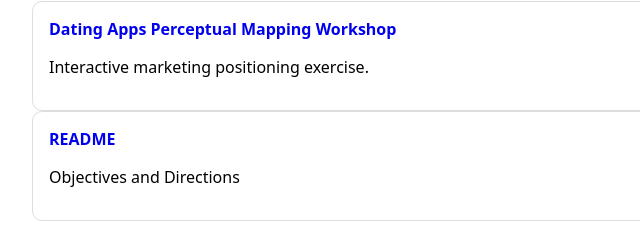
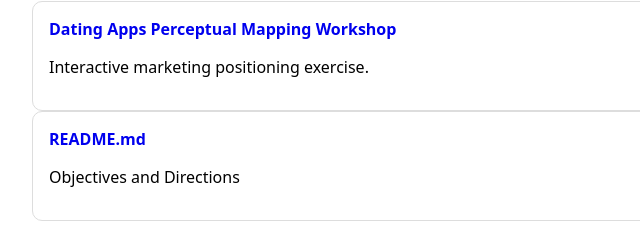
Before and after one commit to lilaub/RCODEOUTLOOK, a plain HTML site: page index.html in a window 1280 px wide. Shown: the part 95-335 px from the top of the page, 0-640 px from the left. Drawn offline with Linux system fonts and the light colour scheme.

Commit message:
Update index.html

```diff
--- a/index.html
+++ b/index.html
@@ -20,7 +20,7 @@
   </div>
   <div class="card">
     <a href="https://github.com/lilaub/RCODEOUTLOOK/blob/claude/marketing-positioning-exercise-R6e8M/exercises/dating-apps-positioning/README.md">
-      README
+      README.md
     </a>
     <p>Objectives and Directions</p>
   </div>
```
